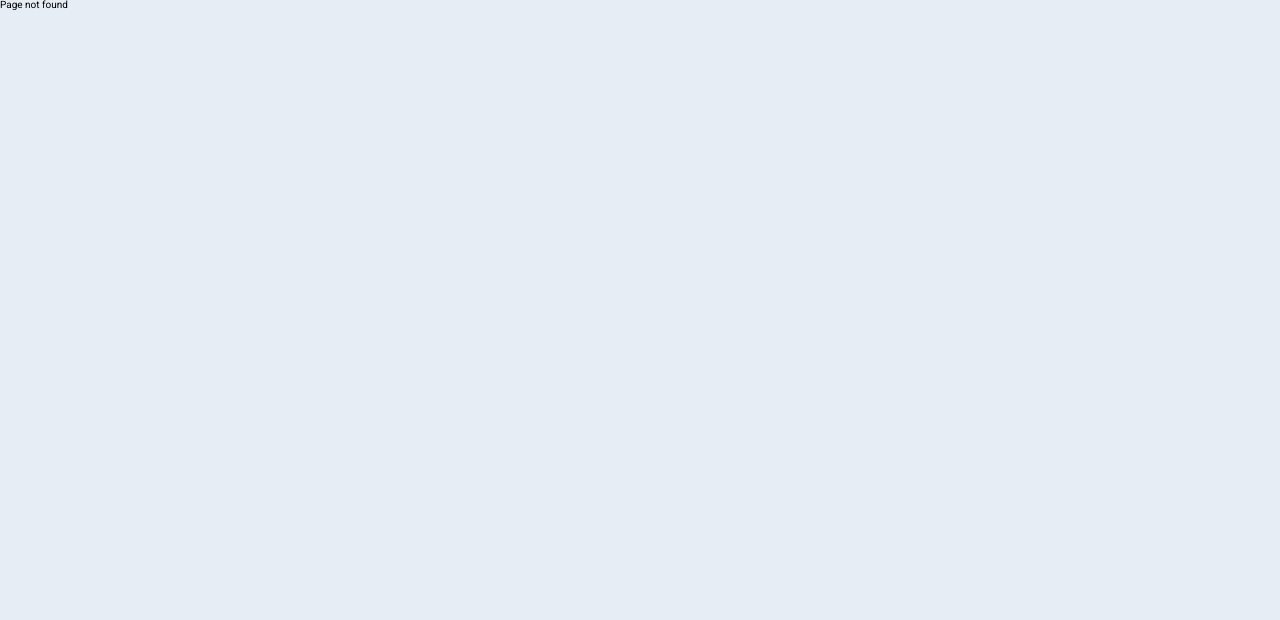
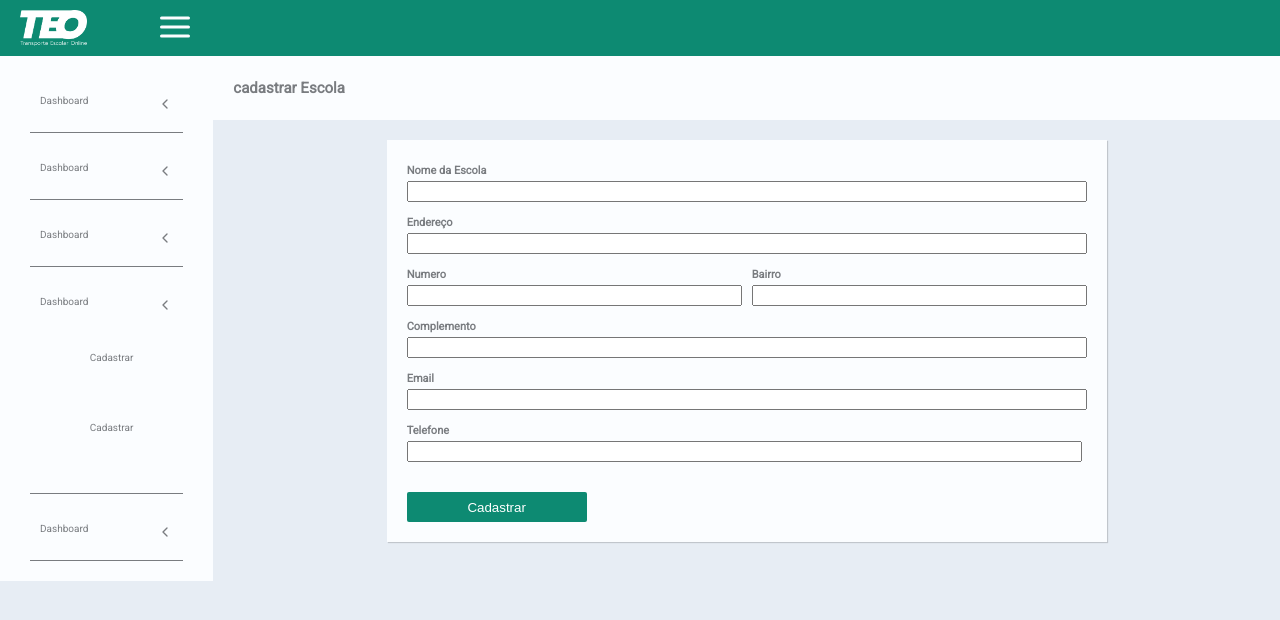
Before and after one commit to viniciusRosa/TCC_frontend, a React (Create React App) app: page /school/create in a window 1280 px wide. Before the commit this address had no page. Shown: the top 620 px of the page. Built offline with nearby package versions, Linux system fonts and the light colour scheme.

Commit message:
ajusted routes

```diff
--- /dev/null
+++ b/src/Routes/SchoolRotes.js
@@ -0,0 +1,12 @@
+import React from 'react'
+import { Route } from 'react-router-dom'
+
+import SchoolRegister from '../pages/SchoolRegister'
+
+const SchoolRotes = () => (
+  <>
+    <Route path='/school/create' component={ SchoolRegister } />
+  </>
+);
+
+export default SchoolRotes;
--- a/src/Routes/index.js
+++ b/src/Routes/index.js
@@ -2,37 +2,40 @@ import React from 'react'
 import { BrowserRouter, Switch, Route, Redirect } from 'react-router-dom'
 
 import { isAuthenticated } from '../services/auth'
-
 import Login from '../pages/Login'
-
 import SchoolRegister from '../pages/SchoolRegister'
 import SandBox from '../pages/SandBox'
 
-const PrivateRoute = ({ component: Component, ...rest }) => (
-  <Route
-    {...rest}
-    render={props =>
-      isAuthenticated() ? (
-        <Component {...props} />
-      ) : (
-        <Redirect to={{ pathname: "/", state: { from: props.location } }} />
-      )
-    }
-  />
-);
+import SchoolRotes from './SchoolRotes';
+
+// const PrivateRoute = ({ component: Component, ...rest }) => (
+//   <Route
+//     {...rest}
+//     render={props =>
+//       isAuthenticated() ? (
+//         <Component {...props} />
+//       ) : (
+//         <Redirect to={{ pathname: "/", state: { from: props.location } }} />
+//       )
+//     }
+//   />
+// );
 
 const Routes = () => (
   <BrowserRouter>
     <Switch>
-      <Route exact path="/" component={Login} />
 
-      {/* <PrivateRoute path="/dashboard" component={Dashboard} /> */}
-      <Route path="/sandbox" component={SandBox} />
+      {
+        <SchoolRotes />
+      }
 
 
-      <Route path="/schoolregister" component={SchoolRegister} />
+
+      {/* <Route path="/schoolregister" component={SchoolRegister} /> */}
+      <Route exact path="/" component={Login} />
+      <Route path="/sandbox" component={SandBox} />
       <Route path="*" component={() => <h1>Page not found</h1>} />
-
+      {/* <PrivateRoute path="/dashboard" component={Dashboard} /> */}
     </Switch>
   </BrowserRouter>
 );
--- a/src/components/TeoUserForm/index.js
+++ b/src/components/TeoUserForm/index.js
@@ -39,11 +39,11 @@ const TeoUserForm = () => {
     reset({})
     setModalIsActived(!modalIsActived)
     const response = await api.post('schools', data);
-    if (response.status == 200) {
+    if (response.status === 200) {
       setModalIsActivedSuccess(!modalIsActivedSuccess)
     }
 
-    if (response.status != 200) {
+    if (response.status !== 200) {
       setModalIsActivedError(!modalIsActivedError)
     }
 
@@ -86,8 +86,8 @@ const TeoUserForm = () => {
       <TeoField.Text label="Nome da Escola" type="text" name="school_name" register={register}/>
       {errors.school_name && (<ErrorMessage>{errors.school_name.message}</ErrorMessage>)}
 
-      <TeoField.Text label="Rua" type="text" name="street" register={register}/>
-      {errors.street && (<ErrorMessage>{errors.street.message}</ErrorMessage>)}
+      <TeoField.Text label="Endereço" type="text" name="address" register={register}/>
+      {errors.street && (<ErrorMessage>{errors.adress.message}</ErrorMessage>)}
 
       <FormColums>
         <TeoField.Text label="Numero" type="text" name="number" register={register}/>
--- a/src/components/TeoUserForm/validation.js
+++ b/src/components/TeoUserForm/validation.js
@@ -3,10 +3,10 @@ import * as yup from 'yup';
 
 const schema = yup.object().shape({
   school_name: yup.string().required('Este campo é obrigatório.'),
-  street: yup.string().required('Este campo é obrigatório.'),
+  address: yup.string().required('Este campo é obrigatório.'),
   number: yup.string().required('Este campo é obrigatório.'),
   district: yup.string().required('Este campo é obrigatório.'),
-  complement: yup.string().required('Este campo é obrigatório.'),
+  complement: yup.string().nullable(),
   email: yup.string().required('Este campo é obrigatório.'),
   phone_number: yup.string().required('Este campo é obrigatório.'),
 
```
